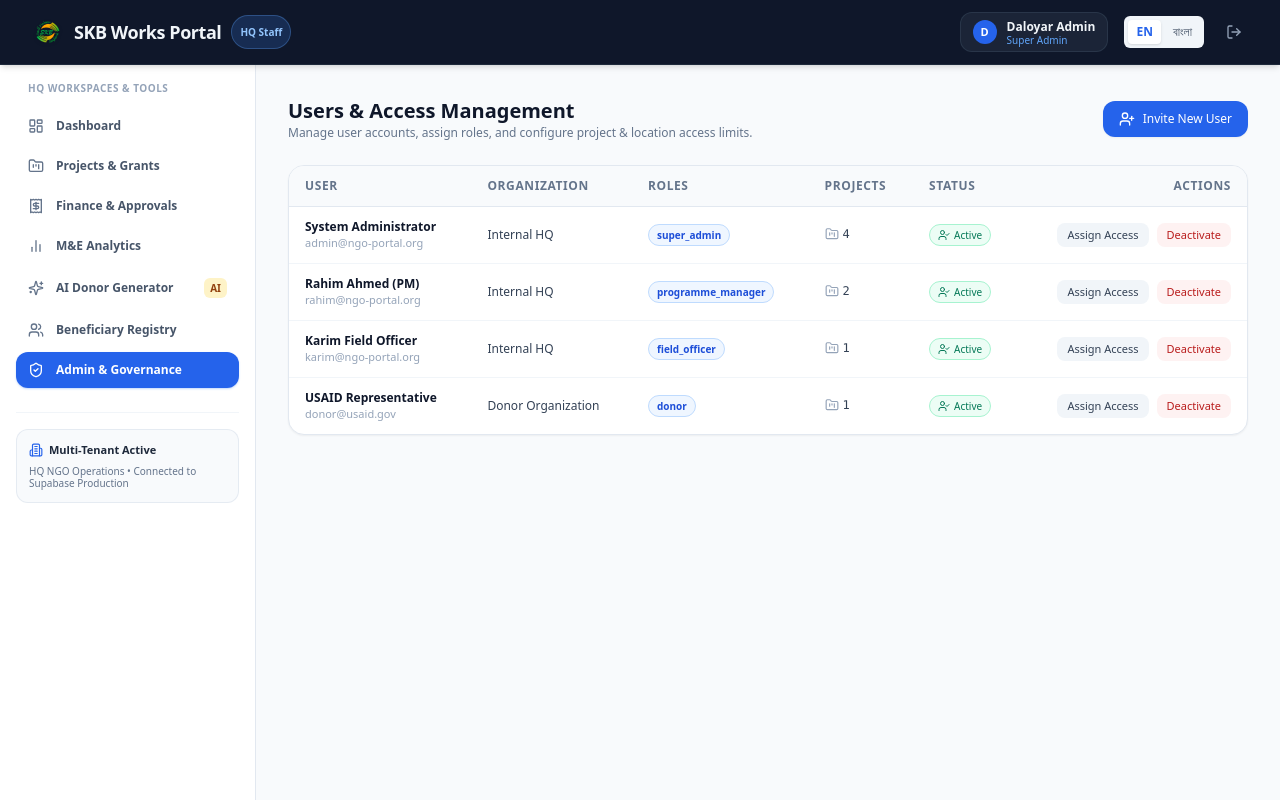
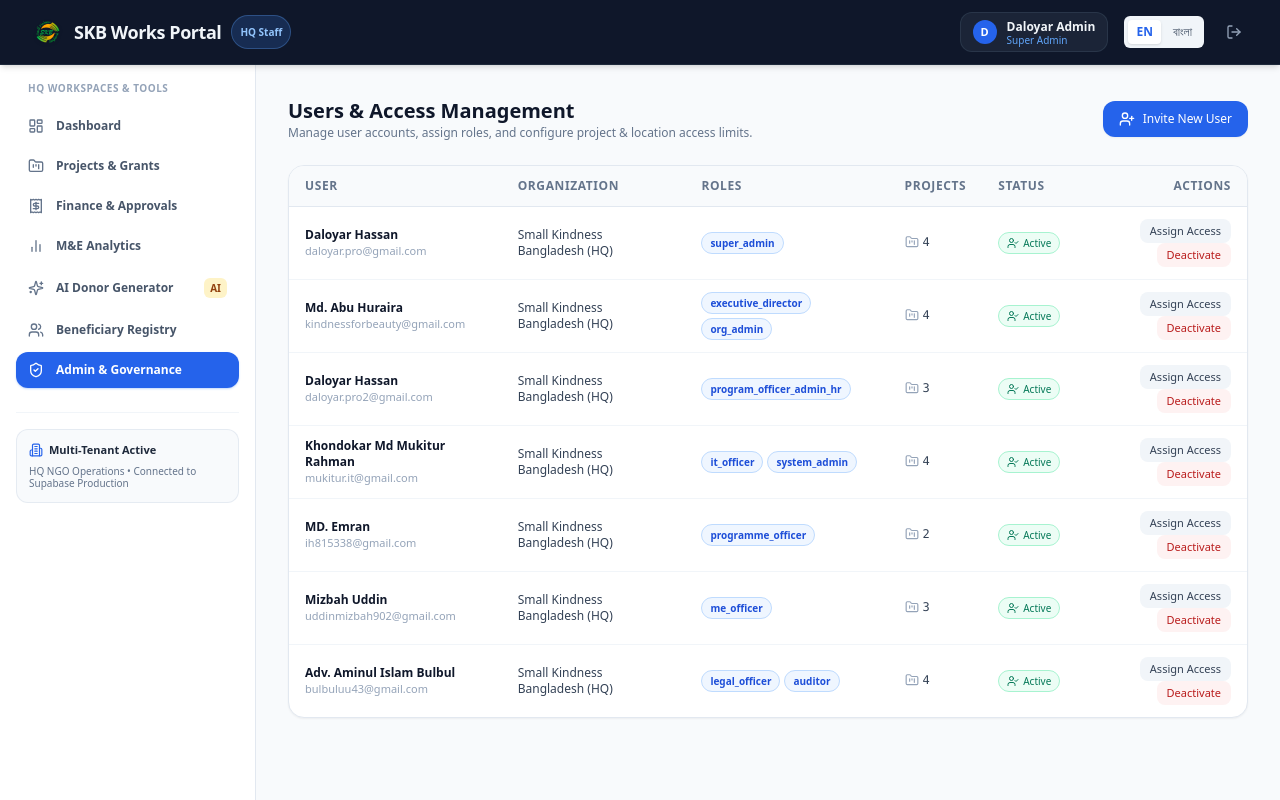
Before and after one commit to dhshishirD/skb-portal, a Next.js app: page /admin/users in a window 1280 px wide. Built offline with nearby package versions, Linux system fonts and the light colour scheme; no server answers.

Commit message:
Onboard Small Kindness Bangladesh official team members into Supabase Auth and User Management interface

```diff
--- a/src/app/(staff)/admin/users/page.tsx
+++ b/src/app/(staff)/admin/users/page.tsx
@@ -15,48 +15,75 @@ interface UserItem {
   projectsCount: number;
 }
 
-const MOCK_USERS: UserItem[] = [
+const REAL_SKB_TEAM: UserItem[] = [
   {
-    id: '10000000-0000-0000-0000-000000000001',
-    fullName: 'System Administrator',
-    email: 'admin@ngo-portal.org',
-    orgName: 'Internal HQ',
+    id: '0a88393f-1283-42d2-b4c2-31c502b1d538',
+    fullName: 'Daloyar Hassan',
+    email: 'daloyar.pro@gmail.com',
+    orgName: 'Small Kindness Bangladesh (HQ)',
     roles: ['super_admin'],
     isActive: true,
     projectsCount: 4,
   },
   {
-    id: '10000000-0000-0000-0000-000000000003',
-    fullName: 'Rahim Ahmed (PM)',
-    email: 'rahim@ngo-portal.org',
-    orgName: 'Internal HQ',
-    roles: ['programme_manager'],
+    id: '10000000-0000-0000-0000-000000000002',
+    fullName: 'Md. Abu Huraira',
+    email: 'kindnessforbeauty@gmail.com',
+    orgName: 'Small Kindness Bangladesh (HQ)',
+    roles: ['executive_director', 'org_admin'],
+    isActive: true,
+    projectsCount: 4,
+  },
+  {
+    id: 'd963309c-1da4-4a4a-947c-c10785d43f1e',
+    fullName: 'Daloyar Hassan',
+    email: 'daloyar.pro2@gmail.com',
+    orgName: 'Small Kindness Bangladesh (HQ)',
+    roles: ['program_officer_admin_hr'],
+    isActive: true,
+    projectsCount: 3,
+  },
+  {
+    id: 'dbde8263-de6d-40ca-9ae8-75b42e8915f3',
+    fullName: 'Khondokar Md Mukitur Rahman',
+    email: 'mukitur.it@gmail.com',
+    orgName: 'Small Kindness Bangladesh (HQ)',
+    roles: ['it_officer', 'system_admin'],
+    isActive: true,
+    projectsCount: 4,
+  },
+  {
+    id: 'b958f6f5-4980-462c-b18c-b9d9a5220220',
+    fullName: 'MD. Emran',
+    email: 'ih815338@gmail.com',
+    orgName: 'Small Kindness Bangladesh (HQ)',
+    roles: ['programme_officer'],
     isActive: true,
     projectsCount: 2,
   },
   {
-    id: '10000000-0000-0000-0000-000000000004',
-    fullName: 'Karim Field Officer',
-    email: 'karim@ngo-portal.org',
-    orgName: 'Internal HQ',
-    roles: ['field_officer'],
+    id: '90ba0964-65b6-48c7-b84e-ba61ff10661a',
+    fullName: 'Mizbah Uddin',
+    email: 'uddinmizbah902@gmail.com',
+    orgName: 'Small Kindness Bangladesh (HQ)',
+    roles: ['me_officer'],
     isActive: true,
-    projectsCount: 1,
+    projectsCount: 3,
   },
   {
-    id: '10000000-0000-0000-0000-000000000007',
-    fullName: 'USAID Representative',
-    email: 'donor@usaid.gov',
-    orgName: 'Donor Organization',
-    roles: ['donor'],
+    id: 'ce42a183-612a-4de5-86dd-b880698aae4c',
+    fullName: 'Adv. Aminul Islam Bulbul',
+    email: 'bulbuluu43@gmail.com',
+    orgName: 'Small Kindness Bangladesh (HQ)',
+    roles: ['legal_officer', 'auditor'],
     isActive: true,
-    projectsCount: 1,
+    projectsCount: 4,
   },
 ];
 
 export default function AdminUsersPage() {
   const t = useTranslations('Common');
-  const [users, setUsers] = useState<UserItem[]>(MOCK_USERS);
+  const [users, setUsers] = useState<UserItem[]>(REAL_SKB_TEAM);
   const [showInviteModal, setShowInviteModal] = useState(false);
   const [selectedUser, setSelectedUser] = useState<UserItem | null>(null);
   const [statusMsg, setStatusMsg] = useState('');
```
